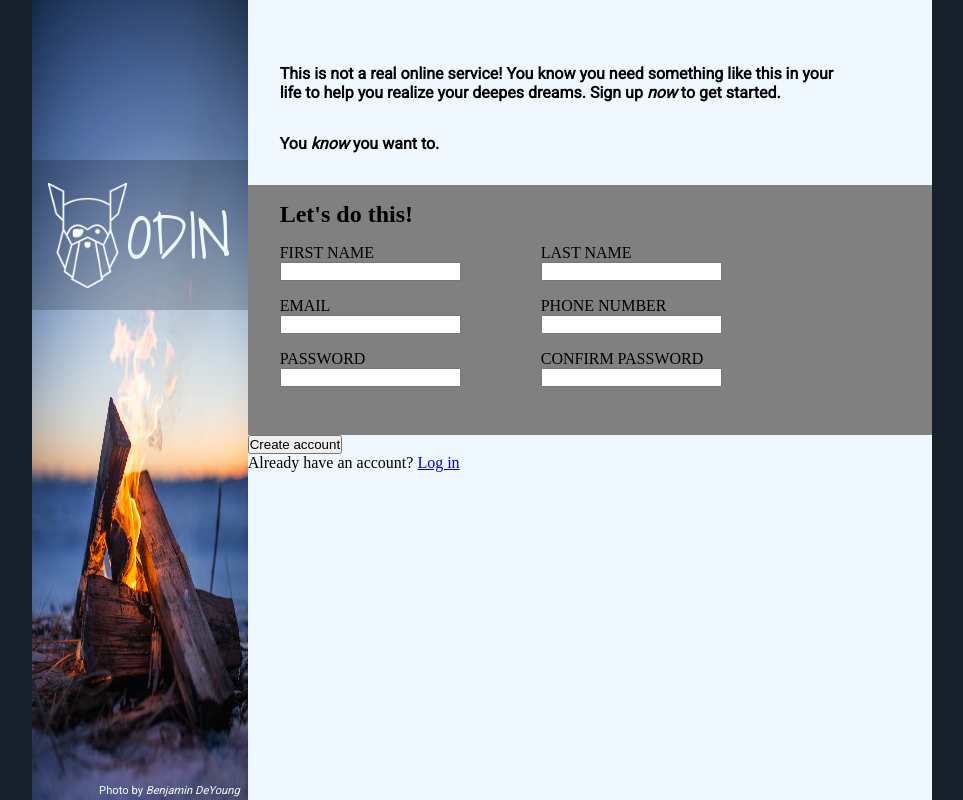
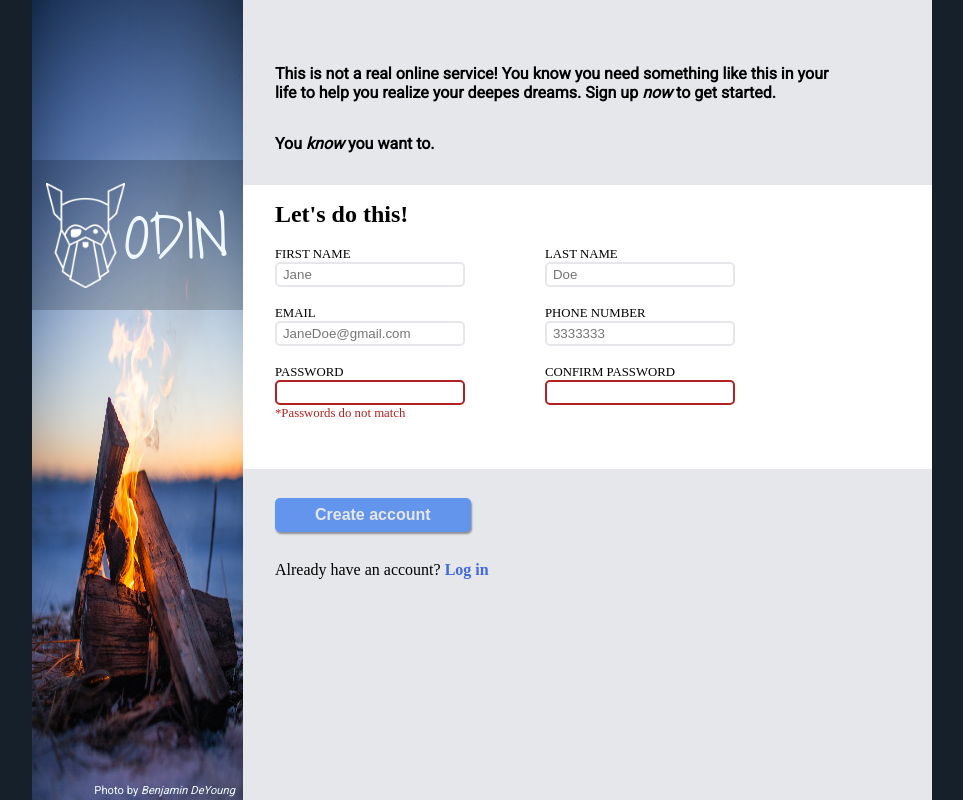
Before and after one commit to rckfce/form-practice, a plain HTML site: page index.html in a window 1280 px wide. Shown: the whole page, without its empty margins (158-1121 px from the left). Drawn offline with Linux system fonts and the light colour scheme.

Commit message:
finished styling form

```diff
--- a/index.html
+++ b/index.html
@@ -32,7 +32,7 @@
                                     <span>FIRST NAME</span>
                                 </label>
                             </p>
-                            <input type="text" id="name" name="firstName">
+                            <input type="text" id="name" name="firstName" placeholder="Jane">
                         </div>
 
                         <div>
@@ -41,7 +41,7 @@
                                     <span>LAST NAME</span>
                                 </label>
                             </p>
-                            <input type="text" id="surname" name="lastName">
+                            <input type="text" id="surname" name="lastName" placeholder="Doe">
                         </div>
 
                         <div>
@@ -50,7 +50,7 @@
                                     <span>EMAIL</span>
                                 </label>
                             </p>
-                            <input type="email" id="mail" name="usermail">
+                            <input type="email" id="mail" name="usermail" placeholder="JaneDoe@gmail.com">
                         </div>
 
                         <div>
@@ -59,7 +59,7 @@
                                     <span>PHONE NUMBER</span>
                                 </label>
                             </p>
-                            <input type="tel" id="number" name="phoneNumber">
+                            <input type="tel" id="number" name="phoneNumber" placeholder="3333333">
                         </div>
 
                         <div>
@@ -68,7 +68,8 @@
                                     <span>PASSWORD</span>
                                 </label>
                             </p>
-                            <input type="password" id="pwd" name="password">
+                            <input class="error" type="password" id="pwd" name="password" required>
+                            <p class="hidden">*Passwords do not match</p>
                         </div>
 
                         <div>
@@ -77,13 +78,15 @@
                                     <span>CONFIRM PASSWORD</span>
                                 </label>
                             </p>
-                            <input type="password" id="pwd-conf" name="password-conf">
+                            <input class="error" type="password" id="pwd-conf" name="password-conf" required>
                         </div>
 
                     </div>
-                    <button type="submit">Create account</button>
+                    <div class="bottom">
+                        <button type="submit">Create account</button>
+                    </div>
                 </form>
-                <p>Already have an account? <a href="#">Log in</a></p>
+                <p class="bottom">Already have an account? <a href="#">Log in</a></p>
             </div>
         </div>
     </div>
--- a/style.css
+++ b/style.css
@@ -2,8 +2,8 @@
 @import url('https://fonts.googleapis.com/css2?family=Roboto');
 
 :root {
-    --color-invalid-input: red;
-    --color-valid-input: green;
+    --color-invalid-input: #b22222;
+    --color-focus-input: #6495ed;
 }
 
 * {
@@ -20,7 +20,7 @@ body {
 .container {
     width: max(5rem, 50vw, 900px);
     height: 100vh;
-    background-color: aliceblue;
+    background-color: #E5E7EB;
     display: flex;
 }
 
@@ -83,7 +83,8 @@ img {
     padding-bottom: 2rem;
 }
 
-.right-bot {
+span {
+    font-size: 0.8rem;
 }
 
 h2 {
@@ -91,7 +92,7 @@ h2 {
 }
 
 .middle {
-    background-color: gray;
+    background-color: white;
     padding-left: 2rem;
     padding-right: 6rem;
     padding-top: 1rem;
@@ -104,3 +105,54 @@ h2 {
 .middle > div {
     padding-right: 4rem;
 }
+
+input {
+    border: 2px solid #E5E7EB;
+    border-radius: 5px;
+    padding: 3px;
+    padding-left: 6px;
+    box-sizing: border-box;
+}
+
+input:focus {
+    outline: none;
+    border-color: var(--color-focus-input);
+    box-shadow: 1.0px 2.0px 2.0px rgba(0,0,0,0.38);
+}
+
+.hidden {
+    color: var(--color-invalid-input);
+    padding-top: 1px;
+    font-size: 0.8rem;
+}
+
+.error {
+    outline: none;
+    border-color: var(--color-invalid-input);
+}
+
+button {
+    background-color: #6495ed;
+    color: #E5E7EB;
+    border-radius: 5px;
+    font-weight: 700;
+    font-size: 1rem;
+    border: none;
+    padding: 0.5rem 2.5rem 0.5rem 2.5rem;
+    box-shadow: 1.0px 2.0px 2.0px rgba(0,0,0,0.38);
+}
+
+.bottom {
+    padding-left: 2rem;
+    padding-top: 1.8rem;
+}
+
+a {
+    text-decoration: none;
+    color: #4169e1;
+    font-weight: 700;
+}
+
+a:hover {
+    color: var(--color-focus-input);
+}
```
